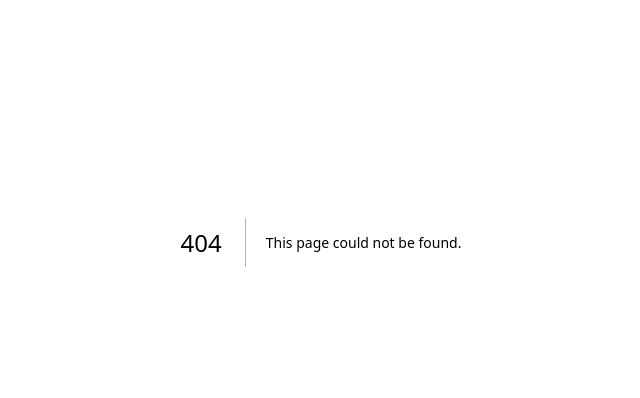
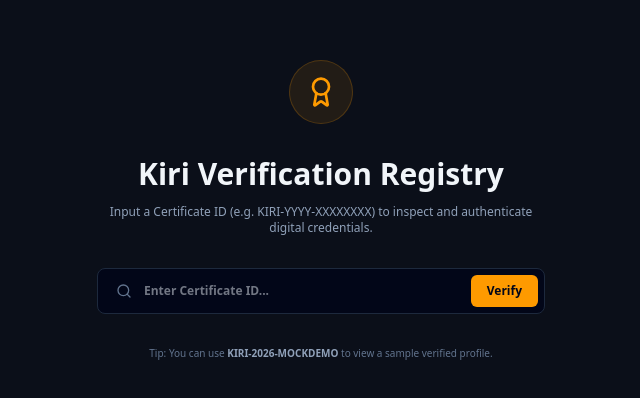
Before and after one commit to kriss2012/Kiri-Ai-Learning, a Next.js app in the folder frontend/: page /verify in a window 1280 px wide. Before the commit this address had no page. Shown: the part 158-556 px from the top of the page, without its empty margins (319-959 px from the left). Built offline with nearby package versions, Linux system fonts and the light colour scheme.

Commit message:
Create page.tsx

```diff
--- /dev/null
+++ b/frontend/src/app/verify/page.tsx
@@ -0,0 +1,59 @@
+"use client";
+
+import { useState } from "react";
+import { useRouter } from "next/navigation";
+import { ShieldAlert, Search, Award } from "lucide-react";
+import Navbar from "../components/Navbar";
+
+export default function VerifySearch() {
+  const router = useRouter();
+  const [certId, setCertId] = useState("");
+
+  const handleSubmit = (e: React.FormEvent) => {
+    e.preventDefault();
+    if (!certId.trim()) return;
+    router.push(`/verify/${certId.trim().toUpperCase()}`);
+  };
+
+  return (
+    <div className="min-h-screen bg-[#0B0F19] text-slate-100 flex flex-col pb-16">
+      <Navbar />
+
+      <main className="max-w-2xl mx-auto px-6 py-20 flex-grow w-full flex flex-col justify-center items-center text-center space-y-8">
+        <div className="h-16 w-16 rounded-full bg-amber-500/10 border border-amber-500/20 flex items-center justify-center text-amber-500">
+          <Award className="h-8 w-8" />
+        </div>
+
+        <div className="space-y-3">
+          <h1 className="text-2xl md:text-3xl font-extrabold text-slate-100">Kiri Verification Registry</h1>
+          <p className="text-xs text-slate-400 max-w-md mx-auto">
+            Input a Certificate ID (e.g. KIRI-YYYY-XXXXXXXX) to inspect and authenticate digital credentials.
+          </p>
+        </div>
+
+        <form onSubmit={handleSubmit} className="w-full max-w-md flex space-x-2 bg-slate-950 p-1.5 rounded-lg border border-slate-800">
+          <div className="relative flex-grow flex items-center pl-3">
+            <Search className="h-4 w-4 text-slate-500 absolute left-3" />
+            <input
+              type="text"
+              value={certId}
+              onChange={(e) => setCertId(e.target.value)}
+              placeholder="Enter Certificate ID..."
+              className="w-full bg-transparent border-0 pl-7 text-xs font-semibold text-slate-200 focus:outline-none focus:ring-0"
+            />
+          </div>
+          <button
+            type="submit"
+            className="rounded-md bg-amber-500 hover:bg-amber-400 text-slate-950 px-4 py-2 text-xs font-bold transition-all cursor-pointer"
+          >
+            Verify
+          </button>
+        </form>
+
+        <p className="text-[10px] text-slate-500">
+          Tip: You can use <strong className="text-slate-400 font-semibold">KIRI-2026-MOCKDEMO</strong> to view a sample verified profile.
+        </p>
+      </main>
+    </div>
+  );
+}
```
